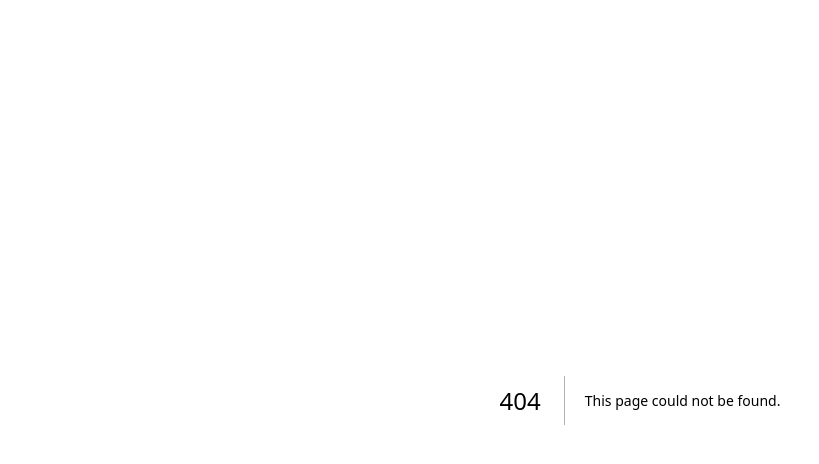
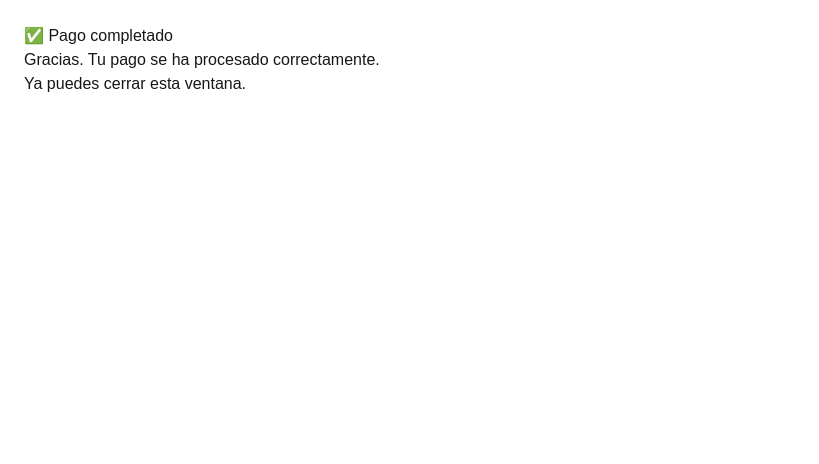
Before and after one commit to Marc1515/deltaroutes, a Next.js app: page /checkout/success in a window 1280 px wide. Before the commit this address had no page. Shown: the top 464 px of the page, without its empty margins (0-819 px from the left). Built offline with nearby package versions, Linux system fonts and the light colour scheme.

Commit message:
Simple pages for checking payments more conveniently

```diff
--- /dev/null
+++ b/src/app/checkout/cancel/page.tsx
@@ -0,0 +1,8 @@
+export default function CancelPage() {
+    return (
+      <main style={{ padding: 24 }}>
+        <h1>❌ Pago cancelado</h1>
+        <p>No se ha realizado ningún cargo.</p>
+      </main>
+    );
+  }
--- /dev/null
+++ b/src/app/checkout/success/page.tsx
@@ -0,0 +1,18 @@
+export default function SuccessPage({
+    searchParams,
+  }: {
+    searchParams: { session_id?: string };
+  }) {
+    return (
+      <main style={{ padding: 24 }}>
+        <h1>✅ Pago completado</h1>
+        <p>Gracias. Tu pago se ha procesado correctamente.</p>
+        {searchParams.session_id && (
+          <p>
+            <strong>session_id:</strong> {searchParams.session_id}
+          </p>
+        )}
+        <p>Ya puedes cerrar esta ventana.</p>
+      </main>
+    );
+  }
```
